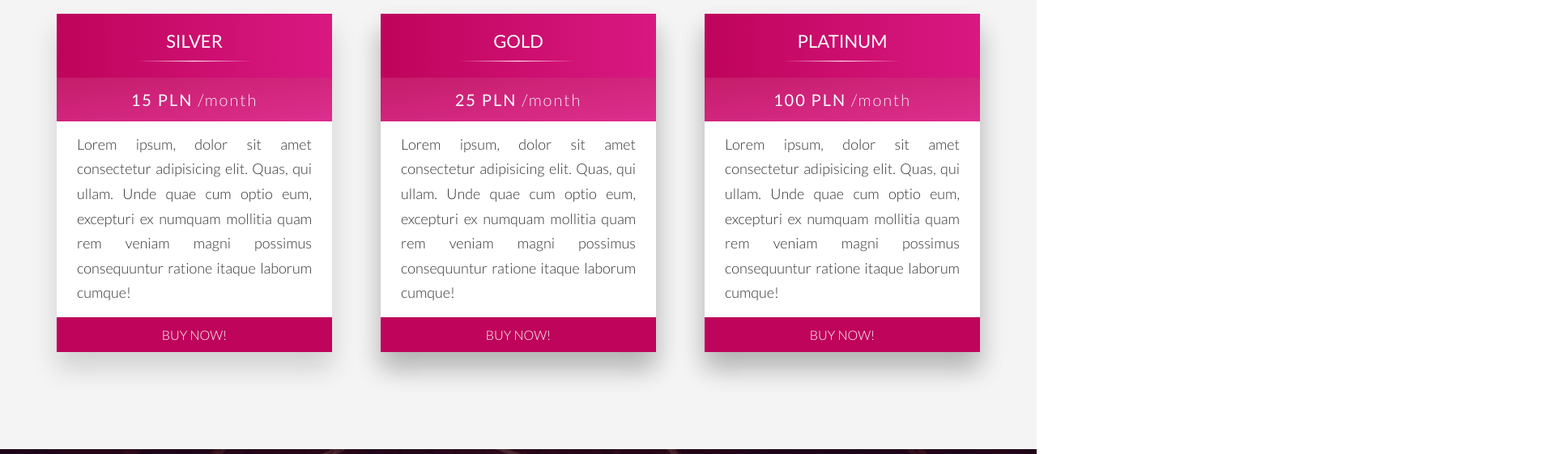
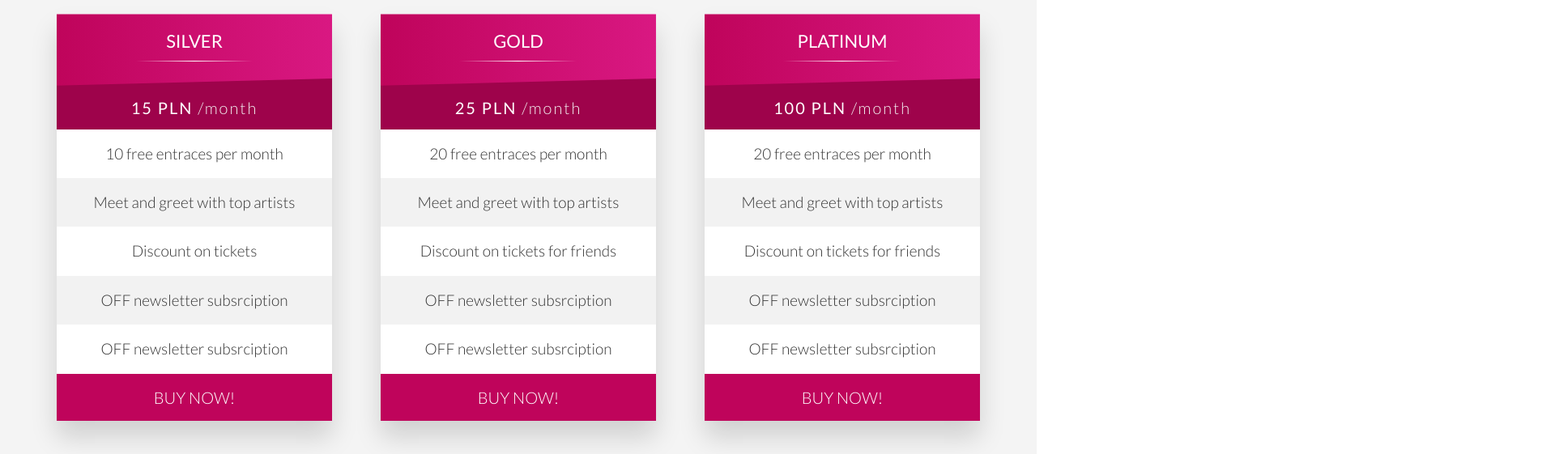
Before and after one commit to radziminski/off-museum, a website: page index.html in a window 1280 px wide. Shown: the part 2629-3190 px from the top of the page at 81% size, 1920 px wide, since content can reach past the window. Drawn offline with nearby package versions, Linux system fonts and the light colour scheme.

Commit message:
Cards update v2.0

```diff
--- a/index.html
+++ b/index.html
@@ -165,44 +165,68 @@
             <div class="row">
                 <div class="col-1-of-3">
                     <div class="section-membership__card card-box">
+
                         <div class="card-box__title-box">
                             <h3 class="card-box__title">Silver</h3>
                         </div>
-                        <div class="card-box__price-box u-margin-bottom-small">
+
+                        <div class="card-box__price-box">
                                 <h3 class="card-box__price">15 pln <span class="less-imp">/month</span></h3>
                         </div>
 
-                        <p class="card-box__paragraph paragraph">Lorem ipsum, dolor sit amet consectetur adipisicing elit. Quas, qui ullam. Unde quae cum optio eum, excepturi ex numquam mollitia quam rem veniam magni possimus consequuntur ratione itaque laborum cumque!</p>
-                        <a href="#" class="btn btn--full">Buy now!</a>
+                        <ul class="card-box__features">
+                            <li>10 free entraces per month</li>
+                            <li>Meet and greet with top artists</li>
+                            <li>Discount on tickets</li>
+                            <li>OFF newsletter subsrciption</li>
+                            <li>OFF newsletter subsrciption</li>
+                        </ul>
+
+                        <a href="#" class="card-box__button">Buy now!</a>
                     </div>
                 </div>
                 <div class="col-1-of-3">
-                    <div class="section-membership__card card-box">
                         <div class="section-membership__card card-box">
+
                             <div class="card-box__title-box">
                                 <h3 class="card-box__title">Gold</h3>
                             </div>
-                            <div class="card-box__price-box u-margin-bottom-small">
+
+                            <div class="card-box__price-box">
                                     <h3 class="card-box__price">25 pln <span class="less-imp">/month</span></h3>
                             </div>
-                            <p class="card-box__paragraph paragraph">Lorem ipsum, dolor sit amet consectetur adipisicing elit. Quas, qui ullam. Unde quae cum optio eum, excepturi ex numquam mollitia quam rem veniam magni possimus consequuntur ratione itaque laborum cumque!</p>
-                            <a href="#" class="btn btn--full">Buy now!</a>
+
+                            <ul class="card-box__features">
+                                <li>20 free entraces per month</li>
+                                <li>Meet and greet with top artists</li>
+                                <li>Discount on tickets for friends</li>
+                                <li>OFF newsletter subsrciption</li>
+                                <li>OFF newsletter subsrciption</li>
+                            </ul>
+
+                            <a href="#" class="card-box__button">Buy now!</a>
                         </div>
-                    </div>
                 </div>
                 <div class="col-1-of-3">
-                    <div class="section-membership__card card-box">
                         <div class="section-membership__card card-box">
                             <div class="card-box__title-box">
                                 <h3 class="card-box__title">Platinum</h3>
                             </div>
-                            <div class="card-box__price-box u-margin-bottom-small">
+
+                            <div class="card-box__price-box">
                                     <h3 class="card-box__price">100 pln <span class="less-imp">/month</span></h3>
                             </div>
-                            <p class="card-box__paragraph paragraph">Lorem ipsum, dolor sit amet consectetur adipisicing elit. Quas, qui ullam. Unde quae cum optio eum, excepturi ex numquam mollitia quam rem veniam magni possimus consequuntur ratione itaque laborum cumque!</p>
-                            <a href="#" class="btn btn--full">Buy now!</a>
+
+                            <ul class="card-box__features">
+                                <li>20 free entraces per month</li>
+                                <li>Meet and greet with top artists</li>
+                                <li>Discount on tickets for friends</li>
+                                <li>OFF newsletter subsrciption</li>
+                                <li>OFF newsletter subsrciption</li>
+                            </ul>
+
+                            <a href="#" class="card-box__button">Buy now!</a>
                         </div>
-                    </div>
                 </div>
             </div>
         </section>
--- a/sass/components/_card-box.scss
+++ b/sass/components/_card-box.scss
@@ -2,10 +2,14 @@
     width: 100%;
     background-color: $color-white;
     box-shadow: 0 2rem 3rem rgba($color-black, 0.15);
+    transition: all 0.2s;
 
     &__title-box {
+        padding-bottom: 1rem;
         background-image:  linear-gradient(to right, rgba($color-primary, 1), rgba($color-primary-light, 1));
+        clip-path: polygon(0 0, 100% 0, 100% 90%, 0 100%);
         width: 100%;
+
     }
 
     &__title {
@@ -27,7 +31,10 @@
     }
 
     &__price-box {
-        background-image:  linear-gradient(to right bottom, rgba($color-primary, 0.9), rgba($color-primary-light, 0.9));
+        //background-image:  linear-gradient(to right bottom, rgba($color-primary, 0.3), rgba($color-primary-light, 0.6));
+        background-color: rgb(158, 3, 75);
+        margin-top: -2rem;
+        padding-top: 2rem;
         width: 100%;
     }
 
@@ -47,8 +54,73 @@
         }
     }
 
-    &__paragraph {
-        padding: 0.5rem 2.5rem;
+    &__features {
+
+        text-decoration: none;
+        font-size: 1.9rem;
+
+        li {
+            display: block;
+            padding: 1.4rem 2rem;
+            text-align: center;
+            transition: background-color 0.2s;
+
+            &:nth-child(even) {
+                background-color: #f2f2f2;
+            }
+
+            &:last-child {
+                padding-bottom: 1.5rem;
+            }
+
+            &:hover {
+                background-color: rgba($color-primary-light, 0.1);
+                border-left: 2px solid $color-primary;
+            }
+
+        }
+    }
+
+    &__button {
+        &:link,
+        &:visited {
+            display: block;
+            position: relative;
+
+            padding: 1.2rem 0;
+
+            background-color: $color-primary;
+            color: white;
+
+            text-transform: uppercase;
+            text-decoration: none;
+            text-align: center;
+            font-weight: 300;
+            font-size: 2rem;
+
+            transition: all 0.2s;
+            backface-visibility: hidden;
+        }
+
+        &:hover {
+            background-color: $color-primary-light;
+            box-shadow: 0 0.8rem 2rem rgba($color-black, 0.2);
+            //border: 1px solid $color-primary;
+
+
+        }
+
+        &:active {
+            transform: translateY(-0.15rem);
+            box-shadow: 0 .5rem 1rem rgba($color-black, 0.2);
+            transition: transform 0.1s;
+        }
+
+    }
+
+    &:hover {
+        box-shadow: 0 3rem 4rem rgba($color-black, 0.3);
+        transform: translateY(-1rem);
     }
 
 }
--- a/sass/components/_loader.scss
+++ b/sass/components/_loader.scss
@@ -1,5 +1,5 @@
 .loader-box {
-    position: absolute;
+    position: fixed;
     top: 50%;
     left: 44%;
     transition: opacity .2s;
```
Also changed, not shown: resources/css/style.css, sass/components/_btn.scss (line endings or trailing spaces).
